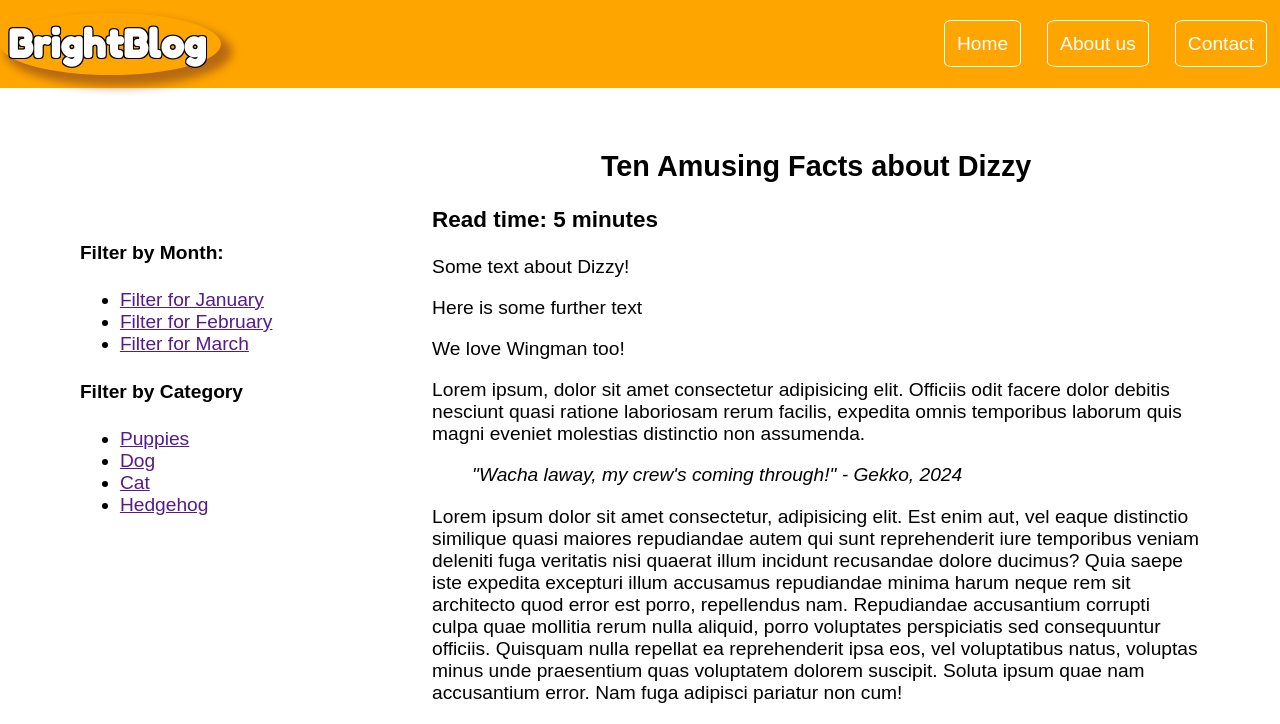
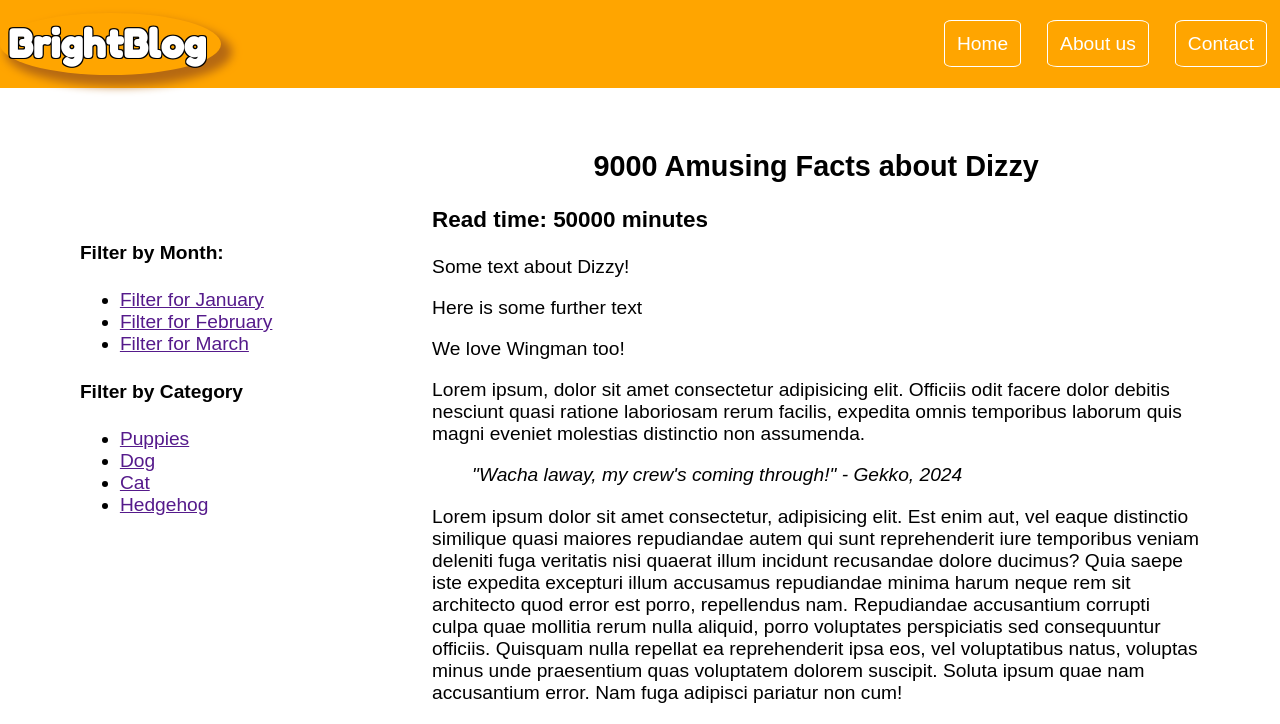
Before and after one commit to CoderSofer/BrightBlogSite.github.io, a plain HTML site: page index.html in a window 1280 px wide. Shown: the top 724 px of the page. Drawn offline with Linux system fonts and the light colour scheme; no server answers.

Commit message:
Checking if changes work
1st Change, Checking if changes work

```diff
--- a/index.html
+++ b/index.html
@@ -57,8 +57,8 @@
 				<article>
 				<header>
 					<!-- Articl's header goes header -->
-					<h2>Ten Amusing Facts about Dizzy</h2>
-					<h3>Read time: 5 minutes</h3>
+					<h2>9000 Amusing Facts about Dizzy</h2>
+					<h3>Read time: 50000 minutes</h3>
 				</header>
 
 				<main>
```
